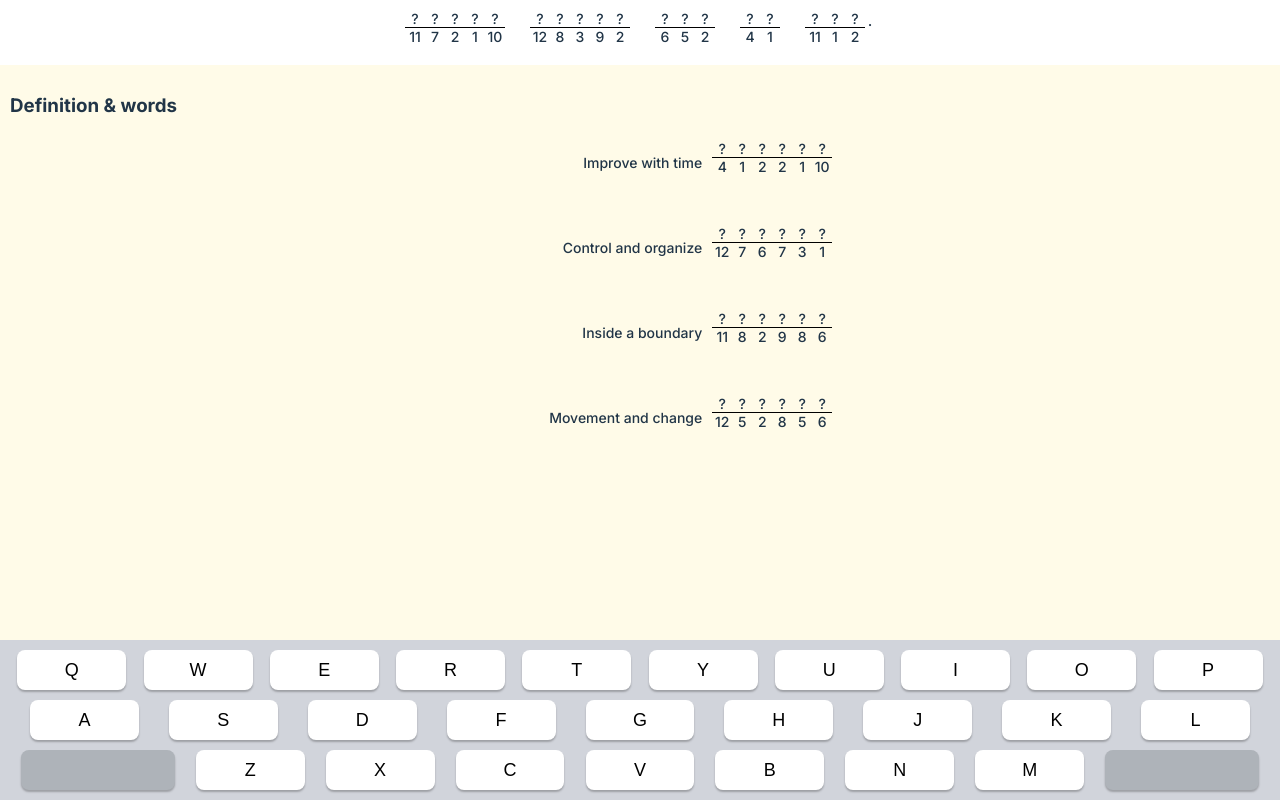
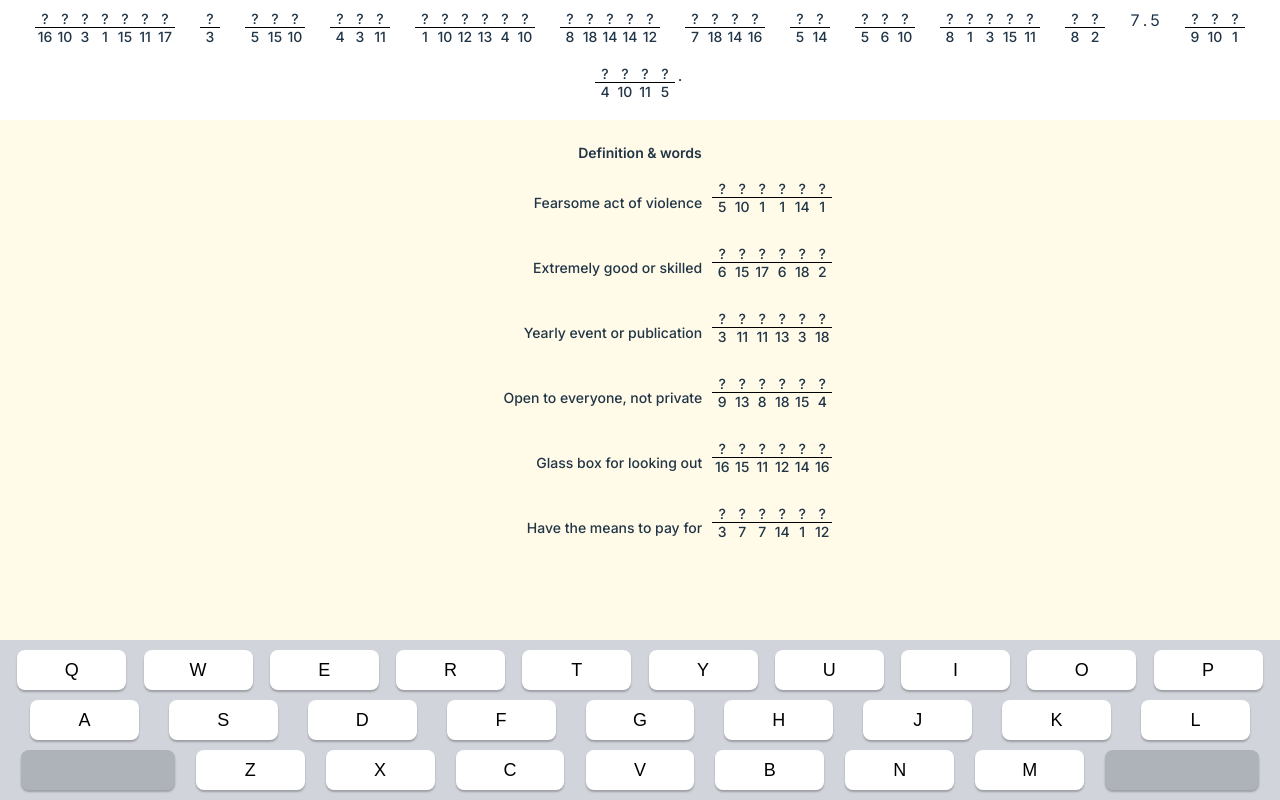
Before and after one commit to tommyopeters/figgerits, a Vue app: page / in a window 1280 px wide. Built offline with nearby package versions, Linux system fonts and the light colour scheme.

Commit message:
chore: Update Figgerits game with new words and hints

```diff
--- a/src/components/Figgerits.vue
+++ b/src/components/Figgerits.vue
@@ -167,24 +167,32 @@ const startGame = (quoteString: string, clues: { word: string, hint: string }[],
 
 // ------------------------------------------------------------------
 
-startGame('Water might not be wet.', [
+startGame('Wearing a tie can reduce blood flow to the brain by 7.5 per cent.', [
 {
-    "word": "better",
-    "hint": "improve with time"
+            "word": "terror",
+            "hint": "Fearsome act of violence"
         },
         {
-    "word": "manage",
-    "hint": "control and organize"
+            "word": "highly",
+            "hint": "Extremely good or skilled"
         },
         {
-    "word": "within",
-    "hint": "inside a boundary"
+            "word": "annual",
+            "hint": "Yearly event or publication"
         },
         {
-    "word": "motion",
-    "hint": "movement and change"
+            "word": "public",
+            "hint": "Open to everyone, not private"
+        },
+        {
+            "word": "window",
+            "hint": "Glass box for looking out"
+        },
+        {
+            "word": "afford",
+            "hint": "Have the means to pay for"
         }
-], "This is because most scientists define wetness as a liquid’s ability to maintain contact with a solid surface, meaning that water itself is not wet, but can make other objects wet.")
+    ], "A study in 2018 found that wearing a necktie can reduce the blood flow to your brain by up to 7.5 per cent, which can make you feel dizzy, nauseous, and cause headaches. They can also increase the pressure in your eyes if on too tight and are great at carrying germs.")
 
 
 </script>
@@ -314,13 +322,19 @@ div.non-char {
   display: block;
   padding: 10px;
 
+  h3{
+    text-align: center;
+    font-size: 14px;
+    font-weight: 600;
+  }
+
   &>ul {
     display: block;
 
     &>li {
       display: grid;
       align-items: center;
-      margin-bottom: 30px;
+      margin-bottom: 10px;
       column-gap: 10px;
       grid-template-columns: 5fr 4fr;
       padding: 5px 20px;
```
Lines whose indentation alone changed are shown as unchanged.
